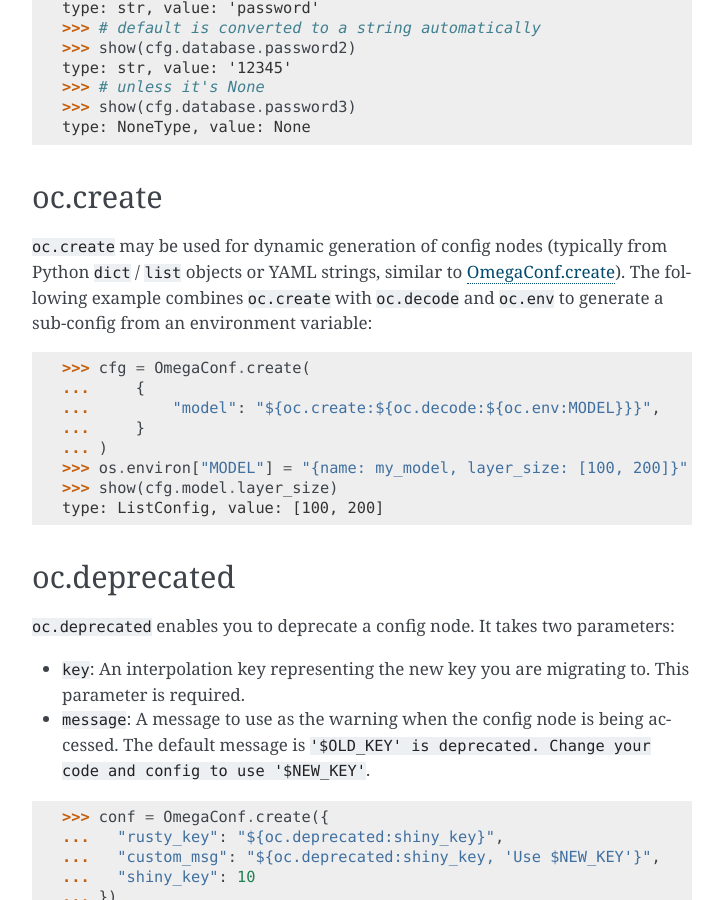
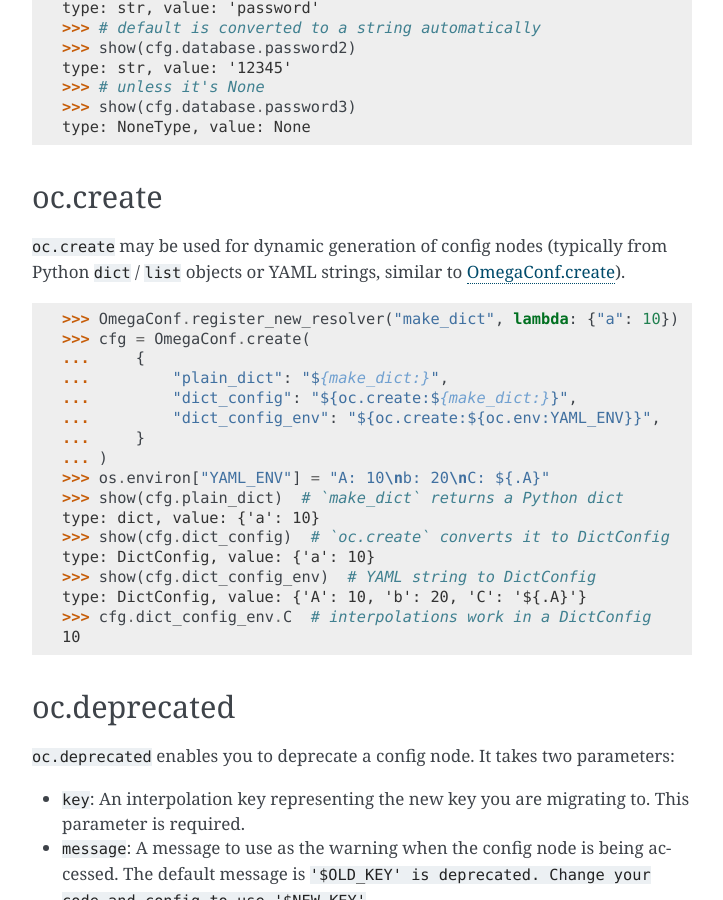
Before and after one commit to omry/omegaconf, a Sphinx documentation site: the page built from docs/source/custom_resolvers.rst, in a window 1280 px wide and 900 px high, scrolled down 3642 px. Shown: the whole window, without its empty margins (388-1111 px from the left). Built offline with Sphinx 7.4.7, drawn with Linux system fonts in a browser that asks for light colours.

Commit message:
Improve doc example

```diff
--- a/docs/source/custom_resolvers.rst
+++ b/docs/source/custom_resolvers.rst
@@ -208,19 +208,27 @@
 
 ``oc.create`` may be used for dynamic generation of config nodes
 (typically from Python ``dict`` / ``list`` objects or YAML strings, similar to :ref:`OmegaConf.create<creating>`).
-The following example combines ``oc.create`` with ``oc.decode`` and ``oc.env`` to generate
-a sub-config from an environment variable:
 
 .. doctest::
 
+
+    >>> OmegaConf.register_new_resolver("make_dict", lambda: {"a": 10})
     >>> cfg = OmegaConf.create(
     ...     {
-    ...         "model": "${oc.create:${oc.decode:${oc.env:MODEL}}}",
+    ...         "plain_dict": "${make_dict:}",
+    ...         "dict_config": "${oc.create:${make_dict:}}",
+    ...         "dict_config_env": "${oc.create:${oc.env:YAML_ENV}}",
     ...     }
     ... )
-    >>> os.environ["MODEL"] = "{name: my_model, layer_size: [100, 200]}"
-    >>> show(cfg.model.layer_size)
-    type: ListConfig, value: [100, 200]
+    >>> os.environ["YAML_ENV"] = "A: 10\nb: 20\nC: ${.A}"
+    >>> show(cfg.plain_dict)  # `make_dict` returns a Python dict
+    type: dict, value: {'a': 10}
+    >>> show(cfg.dict_config)  # `oc.create` converts it to DictConfig
+    type: DictConfig, value: {'a': 10}
+    >>> show(cfg.dict_config_env)  # YAML string to DictConfig
+    type: DictConfig, value: {'A': 10, 'b': 20, 'C': '${.A}'}
+    >>> cfg.dict_config_env.C  # interpolations work in a DictConfig
+    10
 
 
 .. _oc.deprecated:
```
